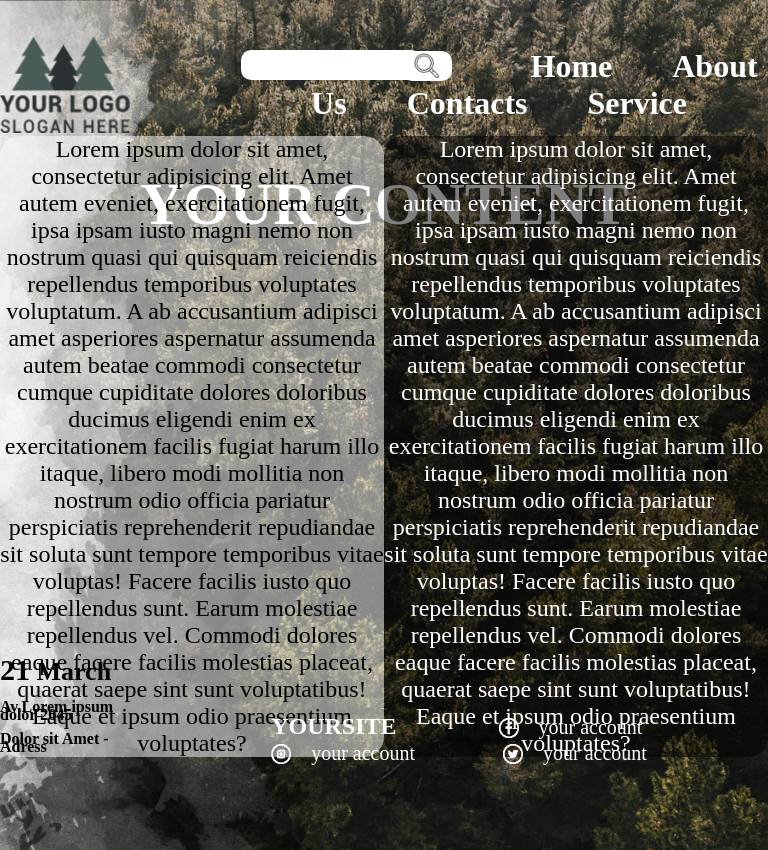
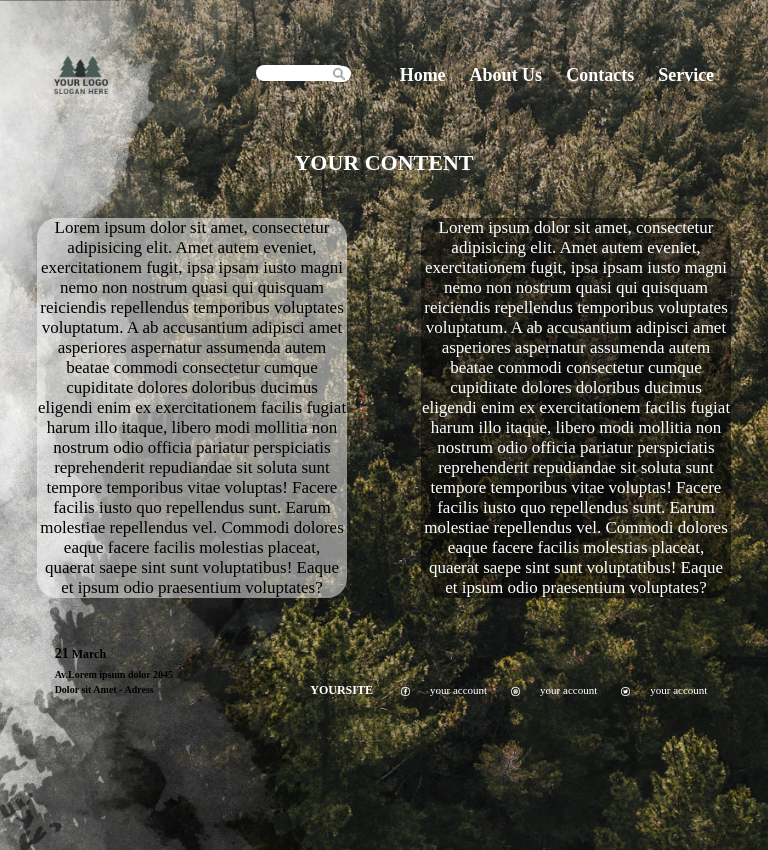
Before and after one commit to ToNi310558/Forest, a Vue app: page /about in a window 768 px wide. Built offline with nearby package versions, Linux system fonts and the light colour scheme.

Commit message:
media for pc screens is done

```diff
--- a/src/App.vue
+++ b/src/App.vue
@@ -167,94 +167,78 @@
   //media for 800-1024px
   @media screen and (min-width: 800px) and (max-width: 1023px){
     .logo{
-      width: 133px;
-      height: 96px;
-      margin-right: 100px;
+      width: 64px;
+      height: 50px;
+      margin-right: 50px;
     }
     .flex{
-      height: 170px;
+      height: 160px;
     }
     .nav-link{
-      font-size: 32px;
-      margin-left: 60px;
+      font-size: 20px;
+      margin-left: 30px;
     }
     .search{
-      width: 180px;
-      height: 30px;
-      bottom: 5px;
-      font-size: 20px;
-      padding-left: 6px;
-      margin-right: 50px;
+      width: 100px;
+      height: 16px;
+      bottom: 3px;
+      font-size: 14px;
+      padding-left: 3px;
+      margin-right: 30px;
     }
     .search-btn{
-      background-size: 25px 25px;
-      width: 32px;
-      height: 30px;
-      padding:0 25px;
-      right: 19px;
-      top: -12px;
+      background-size: 12px 12px;
+      width: 16px;
+      height: 16px;
+      padding:0 12px;
+      right: 23px;
+      top: -1px;
     }
   }
-  //media for 720-799px
-  @media screen and (min-width: 720px) and (max-width: 799px){
+  //media for 640-800px
+  @media screen and (min-width: 640px) and (max-width: 799px){
     .logo{
-      width: 133px;
-      height: 96px;
-      margin-right: 100px;
+      width: 54px;
+      height: 38px;
+      margin-right: 40px;
     }
     .flex{
-      height: 170px;
+      height: 150px;
     }
     .nav-link{
-      font-size: 32px;
-      margin-left: 60px;
+      font-size: 18px;
+      margin-left: 24px;
     }
     .search{
-      width: 180px;
-      height: 30px;
-      bottom: 5px;
-      font-size: 20px;
-      padding-left: 6px;
-      margin-right: 50px;
+      width: 90px;
+      height: 16px;
+      bottom: 3px;
+      font-size: 13px;
+      padding-left: 3px;
+      margin-right: 30px;
     }
     .search-btn{
-      background-size: 25px 25px;
-      width: 32px;
-      height: 30px;
-      padding:0 25px;
-      right: 19px;
-      top: -12px;
+      background-size: 12px 12px;
+      width: 15px;
+      height: 16px;
+      padding:0 12px;
+      right: 25px;
+      top: -1px;
     }
   }
-  //media for 640-720px
-  @media screen and (min-width: 640px) and (max-width: 719px){
-    .logo{
-      width: 133px;
-      height: 96px;
-      margin-right: 100px;
+  @media screen and (min-height: 650px){
+    #app{
+      height: 700px;
     }
-    .flex{
-      height: 170px;
+  }
+  @media screen and (min-height: 701px) {
+    #app {
+      height: 740px;
     }
-    .nav-link{
-      font-size: 32px;
-      margin-left: 60px;
-    }
-    .search{
-      width: 180px;
-      height: 30px;
-      bottom: 5px;
-      font-size: 20px;
-      padding-left: 6px;
-      margin-right: 50px;
-    }
-    .search-btn{
-      background-size: 25px 25px;
-      width: 32px;
-      height: 30px;
-      padding:0 25px;
-      right: 19px;
-      top: -12px;
+  }
+  @media screen and (min-height: 741px) {
+    #app {
+      height: 770px;
     }
   }
   @media screen and (min-height: 770px){
--- a/src/components/Footer.vue
+++ b/src/components/Footer.vue
@@ -147,4 +147,72 @@ export default {
       padding-right: 2px;
     }
   }
+  @media screen and (min-width: 800px) and (max-width: 1023px){
+    .yoursite{
+      font-size: 15px;
+      margin-right: 5px;
+    }
+    a{
+      margin-left: 20px;
+      padding: 0 7px;
+      font-size: 12px;
+    }
+    img{
+      width: 10px;
+      height: 10px;
+      top: 2px;
+    }
+    .hrefs{
+      padding-top: 40px;
+      padding-bottom: 10px;
+      height: 20px;
+    }
+    h3{
+      font-size: 16px;
+    }
+    span{
+      font-size: 18px;
+    }
+    p{
+      font-size:12px;
+      line-height: 6px;
+    }
+    .info{
+      padding-right: 20px;
+    }
+  }
+  @media screen and (min-width: 640px) and (max-width: 799px){
+    .yoursite{
+      font-size: 12px;
+      margin-right: 4px;
+    }
+    a{
+      margin-left: 12px;
+      padding: 0 6px;
+      font-size: 11px;
+    }
+    img{
+      width: 9px;
+      height: 9px;
+      top: 2px;
+    }
+    .hrefs{
+      padding-top: 34px;
+      padding-bottom: 10px;
+      height: 18px;
+    }
+    h3{
+      font-size: 12px;
+    }
+    span{
+      font-size: 14px;
+    }
+    p{
+      font-size: 10px;
+      line-height: 5px;
+    }
+    .info{
+      padding-right: 10px;
+    }
+  }
 </style>
--- a/src/views/About.vue
+++ b/src/views/About.vue
@@ -91,4 +91,32 @@ export default {
       margin-top: 180px;
     }
   }
+  @media screen and (min-width: 800px) and (max-width: 1023px){
+    .about{
+      margin-bottom: 240px;
+    }
+    h2{
+      font-size: 24px;
+      margin-bottom: 100px;
+    }
+    .about-info{
+      width: 370px;
+      font-size: 20px;
+      margin-top: 160px;
+    }
+  }
+  @media screen and (min-width: 640px) and (max-width: 799px){
+    .about{
+      margin-bottom: 220px;
+    }
+    h2{
+      font-size: 22px;
+      margin-bottom: 100px;
+    }
+    .about-info{
+      width: 310px;
+      font-size: 17px;
+      margin-top: 130px;
+    }
+  }
 </style>
--- a/src/views/Contacts.vue
+++ b/src/views/Contacts.vue
@@ -34,4 +34,16 @@ export default {
     margin: 188px 0;
   }
 }
+@media screen and (min-width: 800px) and (max-width: 1023px){
+  .cont{
+    font-size: 34px;
+    margin: 186px 0;
+  }
+}
+@media screen and (min-width: 640px) and (max-width: 799px){
+  .cont{
+    font-size: 30px;
+    margin: 160px 0;
+  }
+}
 </style>
--- a/src/views/Home.vue
+++ b/src/views/Home.vue
@@ -133,4 +133,54 @@ export default {
       font-size: 10px;
     }
   }
+  @media screen and (min-width: 800px) and (max-width: 1023px){
+    .main{
+      width: 430px;
+      padding-right: 45px;
+    }
+    .title{
+      font-size: 44px;
+      top: 120px;
+      right: 115px;
+    }
+    .heading{
+      font-size: 50px;
+    }
+    .lorem{
+      font-size: 18px;
+      width: 420px;
+      margin: 15px auto 50px auto;
+    }
+    .learnmore{
+      margin: 50px 0 110px 0 ;
+      width: 140px;
+      height: 24px;
+      font-size: 14px;
+    }
+  }
+  @media screen and (min-width: 640px) and (max-width: 799px){
+    .main{
+      width: 360px;
+      padding-right: 20px;
+    }
+    .title{
+      font-size: 34px;
+      top: 120px;
+      right: 100px;
+    }
+    .heading{
+      font-size: 40px;
+    }
+    .lorem{
+      font-size: 15px;
+      width: 340px;
+      margin: 14px auto 40px auto;
+    }
+    .learnmore{
+      margin: 50px 0 110px 0 ;
+      width: 100px;
+      height: 22px;
+      font-size: 11px;
+    }
+  }
 </style>
--- a/src/views/Service.vue
+++ b/src/views/Service.vue
@@ -32,5 +32,16 @@ export default {
     font-size: 38px;
     margin: 188px 0;
   }
+} @media screen and (min-width: 800px) and (max-width: 1023px){
+  .cont{
+    font-size: 34px;
+    margin: 186px 0;
+  }
+}
+@media screen and (min-width: 640px) and (max-width: 799px){
+  .cont{
+    font-size: 30px;
+    margin: 160px 0;
+  }
 }
 </style>
```
